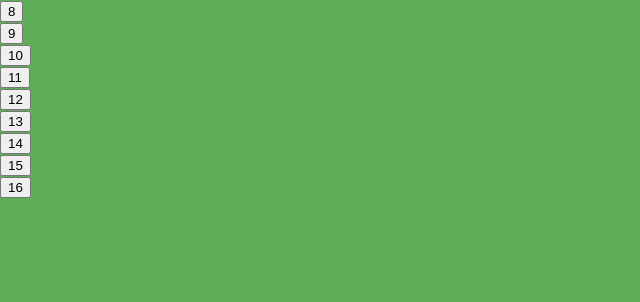
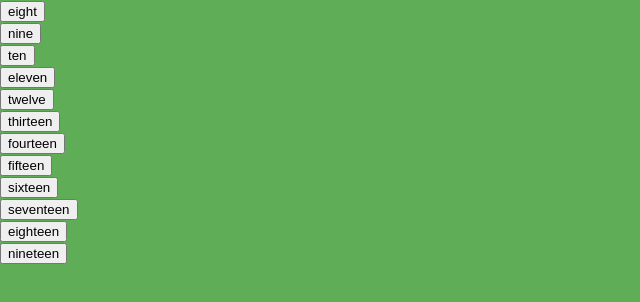
Before and after one commit to IvanStack/GroupMeet-App-Meteor-React, a React (Create React App) app: page / in a window 1280 px wide. Shown: the top 302 px of the page, without its empty margins (0-640 px from the left). Built offline with nearby package versions, Linux system fonts and the light colour scheme.

Commit message:
cell buttons connecting to day

```diff
--- a/package.json
+++ b/package.json
@@ -10,7 +10,7 @@
     "redux": "^4.0.1"
   },
   "scripts": {
-    "start": "react-scripts start",
+    "start": "set PORT=3001 && react-scripts start",
     "build": "react-scripts build",
     "test": "react-scripts test",
     "eject": "react-scripts eject"
--- a/src/actions/DayAction.js
+++ b/src/actions/DayAction.js
@@ -1,6 +1,8 @@
-export const toggleAvail = (time) => {
+export const toggleAvail = (time, avail) => {
     return {
         type: 'TOGGLE_AVAIL',
-        time: time
+        time: time,
+        avail: avail
+
     }
-}
+};
--- a/src/components/Cell.js
+++ b/src/components/Cell.js
@@ -1,11 +1,31 @@
 import React from 'react'
+import { toggleAvail } from "../actions/DayAction";
+import { connect } from 'react-redux';
 
-const Cell = () => {
-    return (
-        <div>
-            <button id='cell'></button>
-        </div>
-    )
+class Cell extends React.Component {
+    constructor(props) {
+        super(props);
+        //this.state = {avail: this.props.time};
+        this.handleClick = this.handleClick.bind(this);
+    }
+
+    handleClick() {
+        console.log(this.props.time);
+        toggleAvail(this.props.name, this.props.time);
+        console.log(this.props.time);
+    }
+
+    render() {
+        console.log(this.props.time);
+        return (
+            <div>
+                <button id='cell' onClick={this.handleClick}>
+                    {this.props.name}
+                </button>
+            </div>
+        )
+    }
+
 }
 
-export default Cell
+export default connect(null,{ toggleAvail })(Cell)
--- a/src/components/Day.js
+++ b/src/components/Day.js
@@ -1,38 +1,24 @@
-import React, {Component} from 'react';
-import PropTypes from 'prop-types';
-import { connect } from 'tls';
+import React from 'react';
+// import PropTypes from 'prop-types';
+// import { connect } from 'tls';
+import Cell from './Cell'
 
 // function getStyle = (availabilityAtTime) => {
-
-// }
 
 // function onClick = () => {
 //     //This should change the state using toggleAvail, which I should input above and map
 // }
 
 const Day = ({times, key}) => {
+        console.log(times.DayReducer.times);
+        const hours = Object.entries(times.DayReducer.times);
     return (
-        <div id = "hourButtons">
-
-            <button id = 'cell'>8</button>
-            <br></br>
-            <button id = 'cell'>9</button>
-            <br></br>
-            <button id = 'cell'>10</button>
-            <br></br>
-            <button id = 'cell'>11</button>
-            <br></br>
-            <button id = 'cell'>12</button>
-            <br></br>
-            <button id = 'cell'>13</button>
-            <br></br>
-            <button id = 'cell'>14</button>
-            <br></br>
-            <button id = 'cell'>15</button>
-            <br></br>
-            <button id = 'cell'>16</button>
+        <div>
+                {hours.map(hour => (
+                    <Cell time={hour[1]} id={key} name={hour[0]}/>
+                ))}
         </div>
     )
-}
+};
 
 export default Day
--- a/src/containers/CalendarView.js
+++ b/src/containers/CalendarView.js
@@ -1,20 +1,19 @@
 import React, {Component} from 'react';
-import PropTypes from 'prop-types';
-import { connect } from 'net';
-import { toggleAvail } from '../actions/DayAction'
+//import PropTypes from 'prop-types';
+import { connect } from 'react-redux';
+//import { toggleAvail } from '../actions/DayAction'
 import Day from '../components/Day'
 
 class CalendarView extends Component {
 
-    generateWeek = (curDate) => {
-        return
-    }
+    // generateWeek = (curDate) => {
+    //     return
+    // }
 
     render() {
+        return (
 
-        return (
             <div>
-                {/*rename the state below */}
                 <Day times = {this.props.times} id = {this.props.key}/>
             </div>
         );
@@ -23,9 +22,10 @@ class CalendarView extends Component {
 
 CalendarView.propTypes = {};
 
-const mapStateToProps = dispatch => ({
-    toggleAvail: time => dispatch(toggleAvail(time))
-})
+const mapStateToProps = state => {
+    return {
+        times: state
+    }
+};
 
-// export default connect(mapStateToProps)(Day)
-export default CalendarView
+export default connect(mapStateToProps,)(Day)
--- a/src/reducers/DayReducer.js
+++ b/src/reducers/DayReducer.js
@@ -23,11 +23,12 @@ const initState = {
 const DayReducer = (state = initState, action) => {
     switch(action.type) {
         case 'TOGGLE_AVAIL':
-
+            let curHour = action.time
+            console.log(curHour);
             return {
                 ...state,
                 times : {
-                    // action.time = !state.action.time
+                    curHour: !action.avail
                 }
             }
         default:
```
